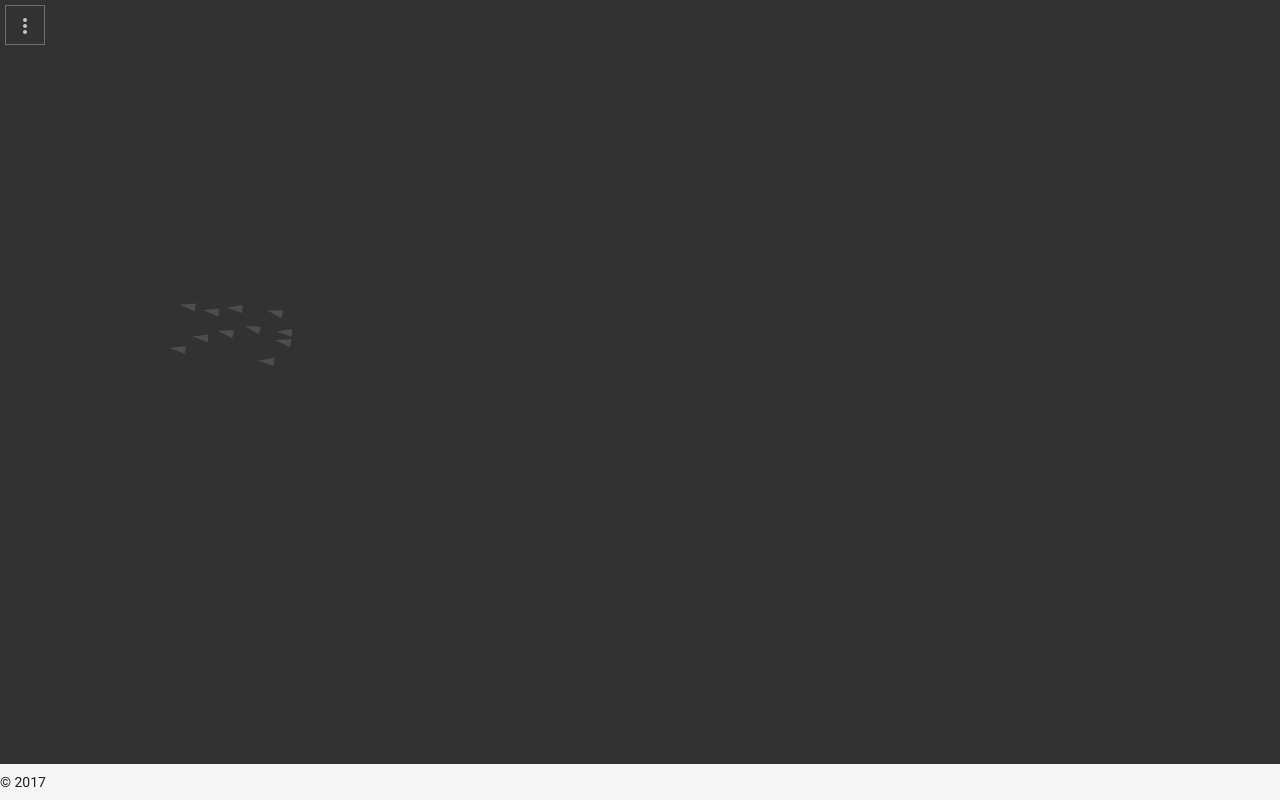
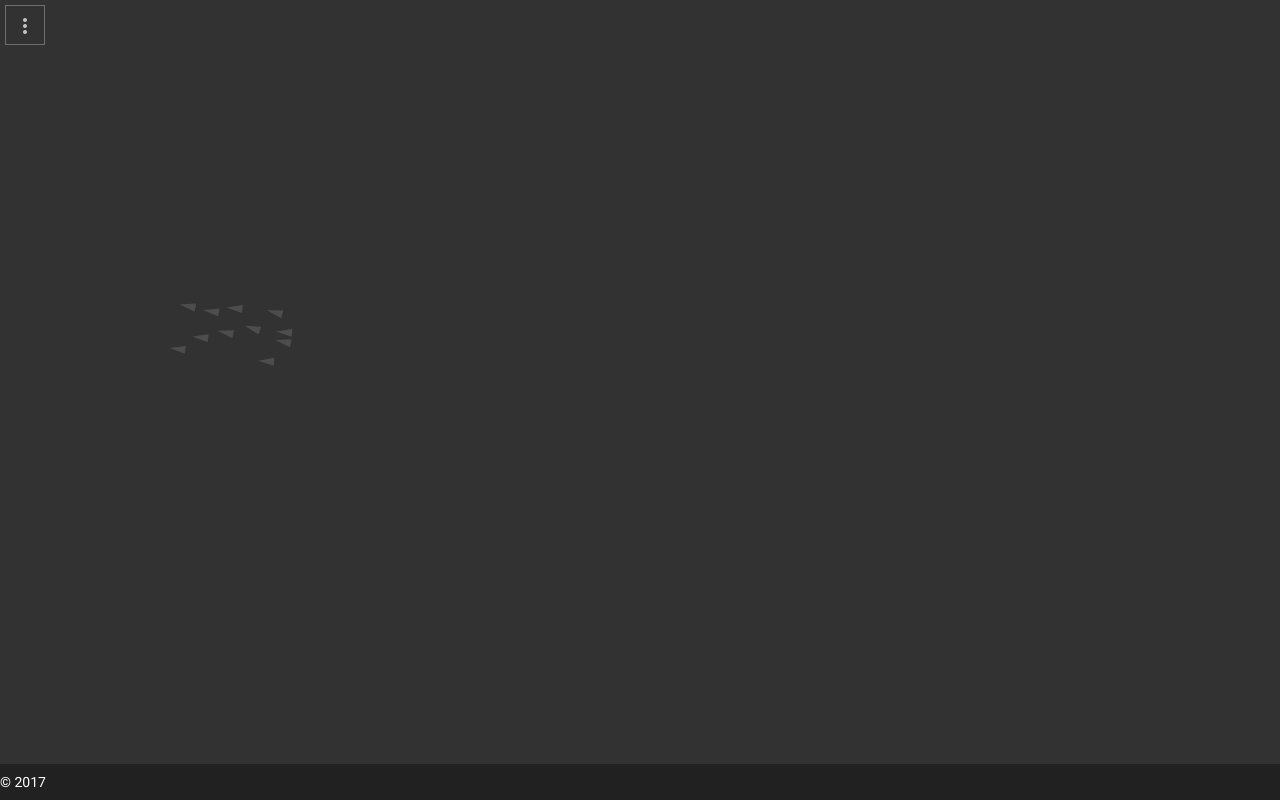
Before and after one commit to vue-graphic/web, a Vue app: page / in a window 1280 px wide. Shown: the top 800 px of the page. Built offline with nearby package versions, Linux system fonts and the light colour scheme.

Commit message:
Refactoring nav menu

```diff
--- a/src/App.vue
+++ b/src/App.vue
@@ -1,5 +1,5 @@
 <template>
-  <v-app>
+  <v-app dark>
     <v-navigation-drawer
       persistent
       :mini-variant="miniVariant"
@@ -14,6 +14,8 @@
           value="true"
           v-for="(item, i) in items"
           :key="i"
+          @click=""
+          :to="item.route"
         >
           <v-list-tile-action>
             <v-icon v-html="item.icon"></v-icon>
@@ -66,7 +68,8 @@ export default {
       fixed: false,
       items: [{
         icon: 'bubble_chart',
-        title: 'Inspire'
+        title: 'Flocking',
+        route: '/'
       }],
       miniVariant: false,
       right: true,
```
